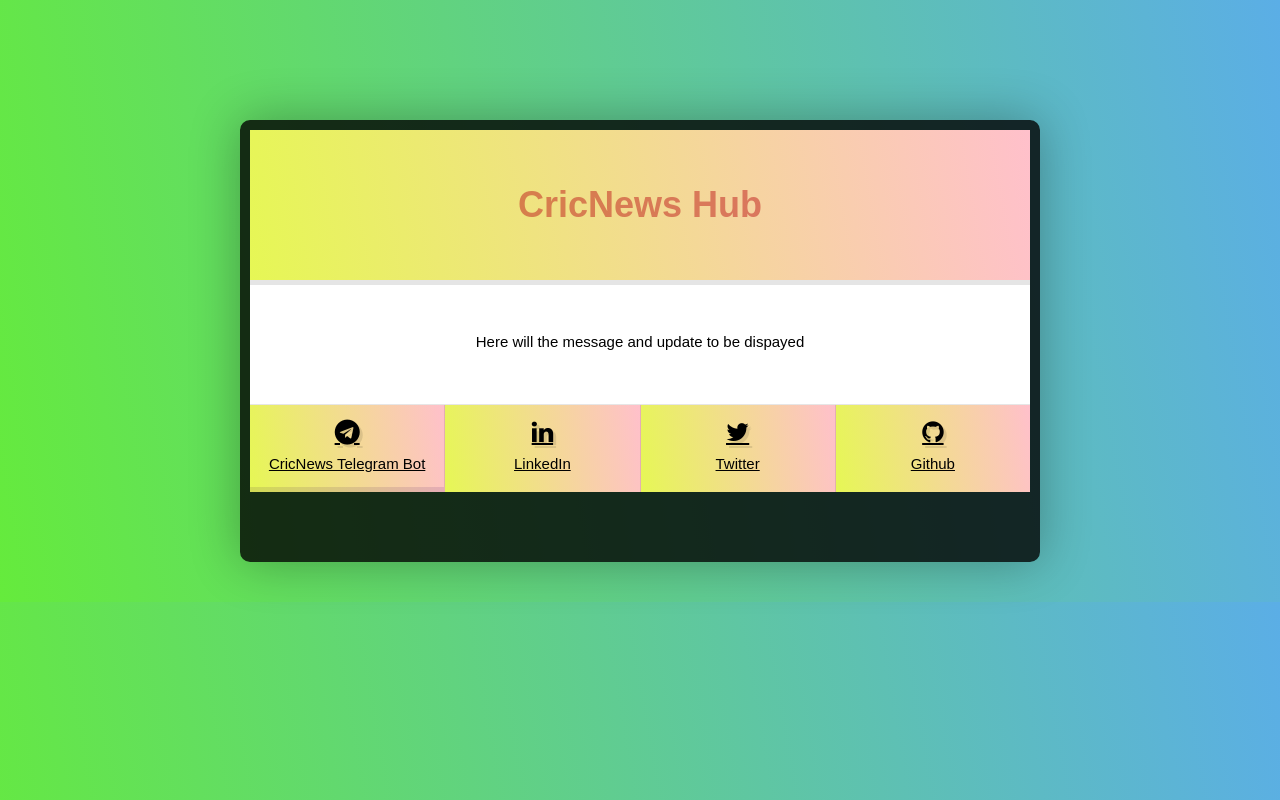
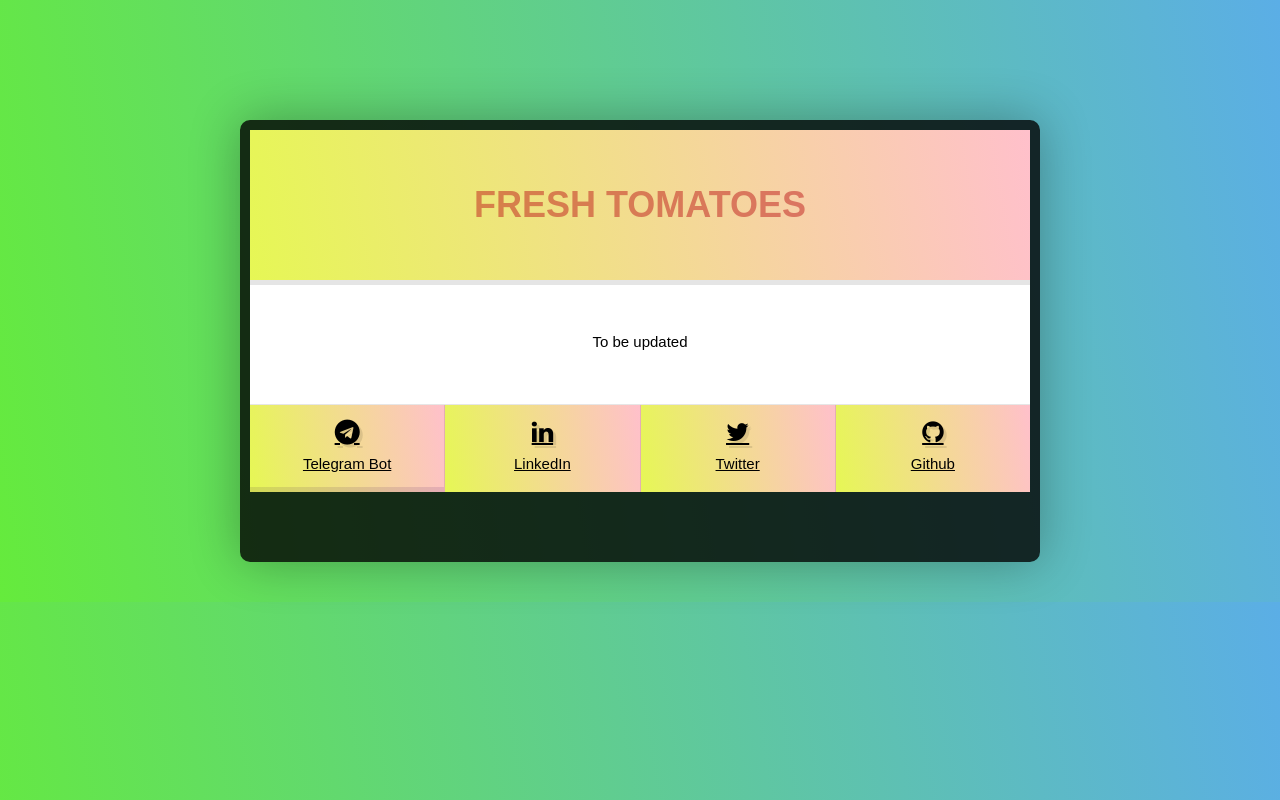
Before and after one commit to aayushrajj/Fresh-Tomatoes, a plain HTML site: page index.html in a window 1280 px wide. Drawn offline with Linux system fonts and the light colour scheme.

Commit message:
index updated

```diff
--- a/index.html
+++ b/index.html
@@ -10,8 +10,8 @@
 </head>
 <body>
    <div class="wrapper">
-       <header class="app-header"><h1>CricNews Hub</h1></header>
-       <div class="content">Here will the message and update to be dispayed
+       <header class="app-header"><h1>FRESH TOMATOES</h1></header>
+       <div class="content">To be updated
 
        </div>
 
@@ -19,7 +19,7 @@
        <div class="icon-bar">
         <a href="http://t.me/fresh_tomatoes_bot" target="_blank" aria-label="Telegram" rel="noopener noreferrer">
           <i class="fa fa-telegram"></i>
-          CricNews Telegram Bot
+          Telegram Bot
         </a>
         <a href="https://www.linkedin.com/in/ayush-raj-0309" target="_blank" aria-label="Linkedin" rel="noopener noreferrer">
           <i class="fa fa-linkedin"></i>
```
